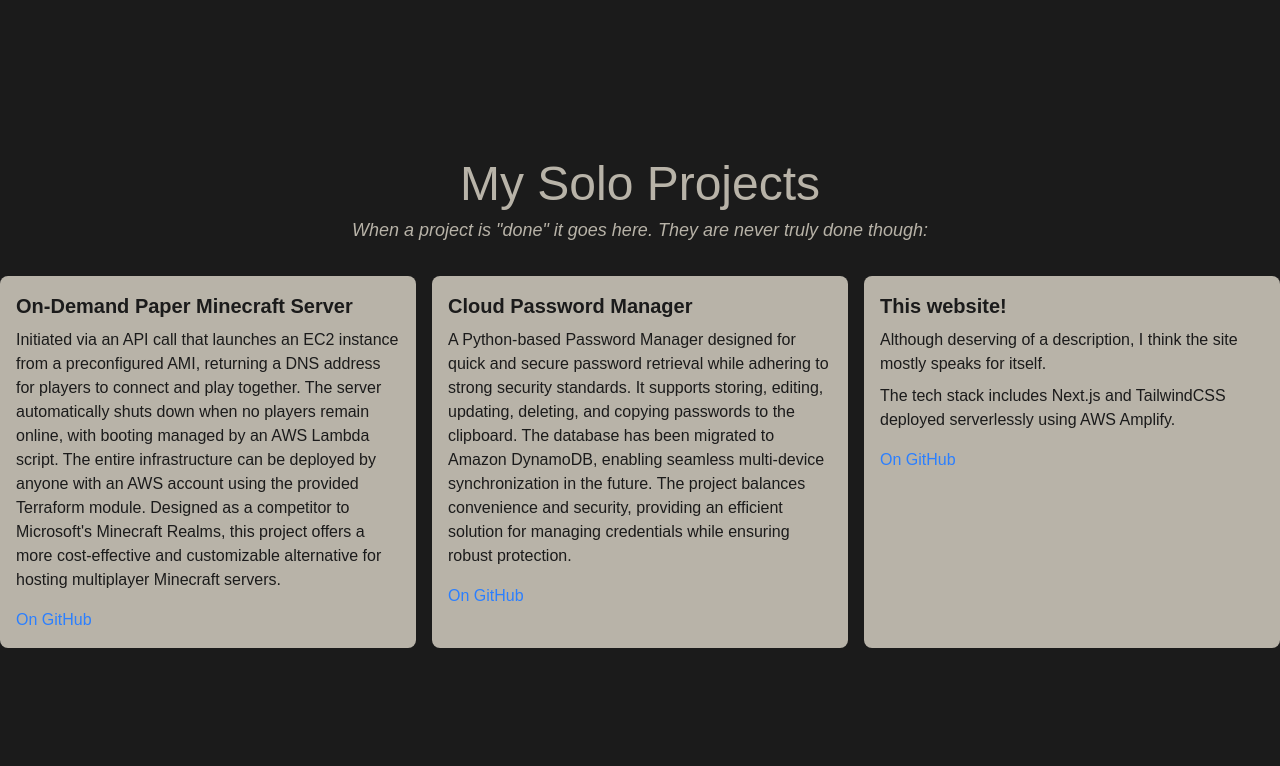
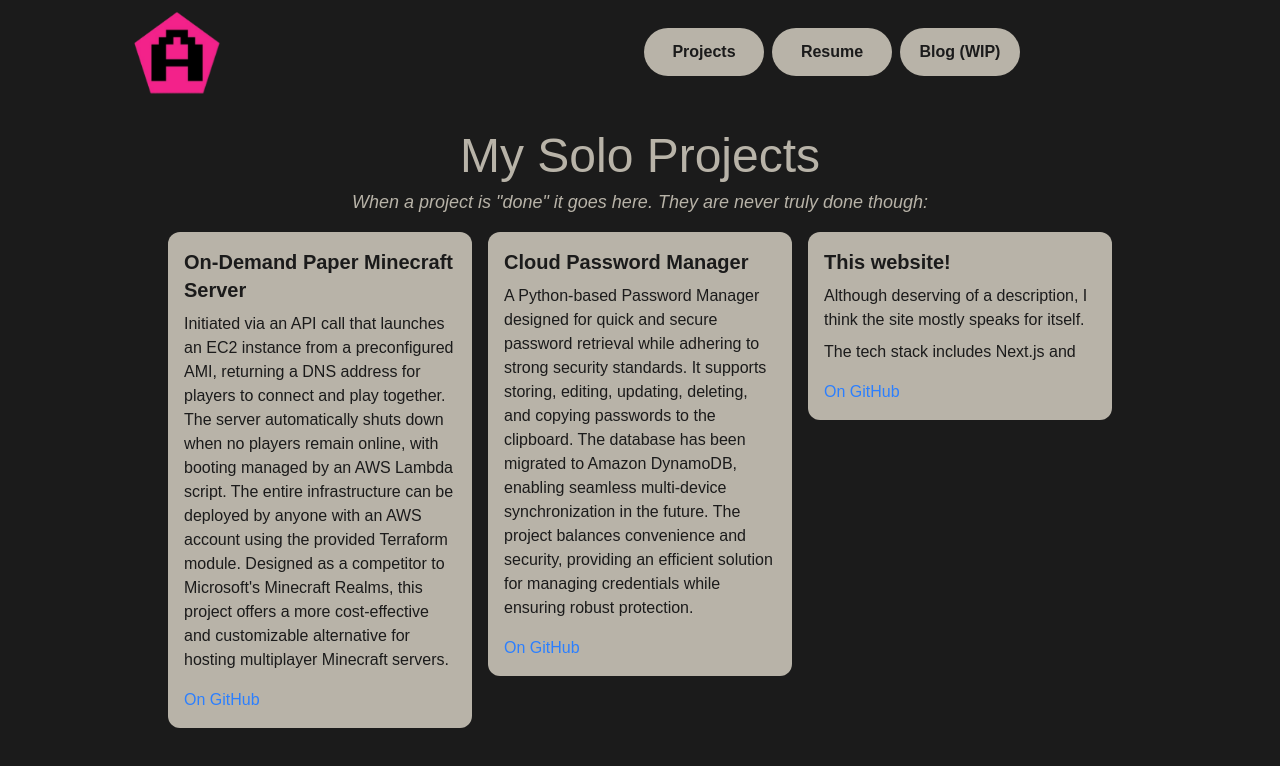
Before and after one commit to andrewnbrown2000/portfolio-website-v2, a Next.js app: page /projects in a window 1280 px wide. Shown: the top 766 px of the page. Built offline with nearby package versions, Linux system fonts and the light colour scheme.

Commit message:
finished up everything except the blog

```diff
--- a/src/components/NavButton.tsx
+++ b/src/components/NavButton.tsx
@@ -5,14 +5,20 @@ interface NavButtonProps {
   href?: string;
   text: string;
   className?: string;
+  target?: string;
+  rel?: string;
 }
 
-export const NavButton: React.FC<NavButtonProps> = ({ selector, href, text, className }) => {
+export const NavButton: React.FC<NavButtonProps> = ({ selector, href, text, className, target, rel }) => {
   const router = useRouter();
 
   const handleClick = () => {
     if (href) {
-      router.push(href);
+      if (href.startsWith('http')) {
+        window.open(href, target, rel);
+      } else {
+        router.push(href);
+      }
     } else if (selector) {
       const element = document.querySelector(selector);
       if (element) {
--- /dev/null
+++ b/src/pages/blog.tsx
@@ -0,0 +1,33 @@
+import HomeButton from "../components/HomeButton";
+import { NavButton } from "../components/NavButton";
+import { useEffect } from "react";
+
+export default function Blog() {
+  return (
+    <div className="container mx-auto max-w-screen-lg">
+      <div className="fixed top-6 md:top-2 left-4 md:left-auto max-w-screen-md">
+        <HomeButton />
+      </div>
+
+      <div className="h-screen">
+        <div>
+          <div className="flex justify-end m-4 lg:mt-7 lg:mr-33">
+            <div className="flex flex-col space-y-2 lg:flex-row lg:space-y-0 lg:space-x-2">
+              <NavButton href="/projects" text="Projects"
+              className="rounded-full border border-solid border-transparent transition-colors flex items-center justify-center bg-foreground text-background gap-2 hover:bg-[#383838] dark:hover:bg-[#ccc] text-sm sm:text-base font-bold w-24 h-10 sm:w-30 sm:h-12" />
+              <NavButton href="https://misc-publiclyaccessible-things.s3.us-east-1.amazonaws.com/andrewbrown_resume_mar2025.pdf" text="Resume" target="_blank"
+              className="rounded-full border border-solid border-transparent transition-colors flex items-center justify-center bg-foreground text-background gap-2 hover:bg-[#383838] dark:hover:bg-[#ccc] text-sm sm:text-base font-bold w-24 h-10 sm:w-30 sm:h-12" />
+            </div>
+          </div>
+        </div>
+        {/* end nav bar */}
+
+        <div className="flex min-h-screen flex-col items-center justify-between p-4 md:p-10">
+          <div>
+            <h1 className="text-3xl sm:text-3xl lg:text-5xl text-center">Nothing to see here! I'm still working on this.</h1>
+          </div>
+        </div>
+      </div>
+    </div>
+  );
+}
--- a/src/pages/index.tsx
+++ b/src/pages/index.tsx
@@ -1,9 +1,20 @@
+import { useEffect } from "react";
 import Image from "next/image";
 import HomeButton from "../components/HomeButton";
 import { NavButton } from "../components/NavButton";
 import ScrollArrow from '../components/ScrollArrow';
 
 export default function Home() {
+
+  // dissable horizontal scroll
+  useEffect(() => {
+    document.body.classList.add("no-scroll");
+
+    return () => {
+      document.body.classList.remove("no-scroll");
+    };
+  }, []);
+
   return (
     // home button
     <div className="container mx-auto max-w-screen-lg">
@@ -12,21 +23,21 @@ export default function Home() {
       </div>
 
       <div className="h-screen">
-        {/* nav bar */}
         <div>
           <div className="flex justify-end m-4 lg:mt-7 lg:mr-33">
             <div className="flex flex-col space-y-2 lg:flex-row lg:space-y-0 lg:space-x-2">
               <NavButton selector=".about-me" text="About"
-                className="rounded-full border border-solid border-transparent transition-colors flex items-center justify-center bg-foreground text-background gap-2 hover:bg-[#383838] dark:hover:bg-[#ccc] text-sm sm:text-base font-bold w-24 h-10 sm:w-30 sm:h-12" />
+              className="rounded-full border border-solid border-transparent transition-colors flex items-center justify-center bg-foreground text-background gap-2 hover:bg-[#383838] dark:hover:bg-[#ccc] text-sm sm:text-base font-bold w-24 h-10 sm:w-30 sm:h-12" />
               <NavButton href="/projects" text="Projects"
-                className="rounded-full border border-solid border-transparent transition-colors flex items-center justify-center bg-foreground text-background gap-2 hover:bg-[#383838] dark:hover:bg-[#ccc] text-sm sm:text-base font-bold w-24 h-10 sm:w-30 sm:h-12" />
-              <NavButton href="/resume" text="Resume"
-                className="rounded-full border border-solid border-transparent transition-colors flex items-center justify-center bg-foreground text-background gap-2 hover:bg-[#383838] dark:hover:bg-[#ccc] text-sm sm:text-base font-bold w-24 h-10 sm:w-30 sm:h-12" />
+              className="rounded-full border border-solid border-transparent transition-colors flex items-center justify-center bg-foreground text-background gap-2 hover:bg-[#383838] dark:hover:bg-[#ccc] text-sm sm:text-base font-bold w-24 h-10 sm:w-30 sm:h-12" target="_blank" rel="noopener noreferrer" />
+              <NavButton href="https://misc-publiclyaccessible-things.s3.us-east-1.amazonaws.com/andrewbrown_resume_mar2025.pdf" text="Resume" target="_blank" rel="noopener noreferrer"
+              className="rounded-full border border-solid border-transparent transition-colors flex items-center justify-center bg-foreground text-background gap-2 hover:bg-[#383838] dark:hover:bg-[#ccc] text-sm sm:text-base font-bold w-24 h-10 sm:w-30 sm:h-12" />
               <NavButton href="/blog" text="Blog (WIP)"
-                className="rounded-full border border-solid border-transparent transition-colors flex items-center justify-center bg-foreground text-background gap-2 hover:bg-[#383838] dark:hover:bg-[#ccc] text-sm sm:text-base font-bold w-24 h-10 sm:w-30 sm:h-12" />
+              className="rounded-full border border-solid border-transparent transition-colors flex items-center justify-center bg-foreground text-background gap-2 hover:bg-[#383838] dark:hover:bg-[#ccc] text-sm sm:text-base font-bold w-24 h-10 sm:w-30 sm:h-12" target="_blank" rel="noopener noreferrer" />
             </div>
           </div>
         </div>
+        {/* end nav bar */}
 
         {/* profile pic and description */}
         <div className="flex max-h- justify-center items-center flex-col mt-6 lg:mt-40">
@@ -46,7 +57,7 @@ export default function Home() {
 
       <div>
         {/* about me section */}
-        <div className="about-me md:mb-[30vh] flex flex-col items-center">
+        <div className="about-me mb-[15vh] md:mb-[30vh] flex flex-col items-center">
           <div className="max-w-4xl">
             <h2 className="text-center text-2xl sm:text-6xl font-bold sm:mb-10">About Me</h2>
             <p className="text-center max-w-4xl mx-auto p-4">&emsp;I grew up staying up way too late playing video games on the
--- a/src/pages/projects.tsx
+++ b/src/pages/projects.tsx
@@ -1,17 +1,40 @@
-import Image from "next/image";
 import HomeButton from "../components/HomeButton";
 import { NavButton } from "../components/NavButton";
+import { useEffect } from "react";
 
 export default function Projects() {
   return (
-    <div className="justify-center items-center mt-6 lg:mt-40 mx-4 md:mx-auto">
+    <div className="container mx-auto max-w-screen-lg">
+      <div className="fixed top-6 md:top-2 left-4 md:left-auto max-w-screen-md">
+        <HomeButton />
+      </div>
+
+      <div className="h-screen">
+        <div>
+          <div className="flex justify-end m-4 lg:mt-7 lg:mr-33">
+            <div className="flex flex-col space-y-2 lg:flex-row lg:space-y-0 lg:space-x-2">
+              <NavButton href="/projects" text="Projects"
+              className="rounded-full border border-solid border-transparent transition-colors flex items-center justify-center bg-foreground text-background gap-2 hover:bg-[#383838] dark:hover:bg-[#ccc] text-sm sm:text-base font-bold w-24 h-10 sm:w-30 sm:h-12" />
+              <NavButton href="https://misc-publiclyaccessible-things.s3.us-east-1.amazonaws.com/andrewbrown_resume_mar2025.pdf" text="Resume" target="_blank"
+              className="rounded-full border border-solid border-transparent transition-colors flex items-center justify-center bg-foreground text-background gap-2 hover:bg-[#383838] dark:hover:bg-[#ccc] text-sm sm:text-base font-bold w-24 h-10 sm:w-30 sm:h-12" />
+              <NavButton href="/blog" text="Blog (WIP)"
+              className="rounded-full border border-solid border-transparent transition-colors flex items-center justify-center bg-foreground text-background gap-2 hover:bg-[#383838] dark:hover:bg-[#ccc] text-sm sm:text-base font-bold w-24 h-10 sm:w-30 sm:h-12" />
+            </div>
+          </div>
+        </div>
+        {/* end nav bar */}
+
+        <div className="flex min-h-screen flex-col items-center justify-between p-4 md:p-10">
+          <div>
             <h1 className="text-3xl sm:text-3xl lg:text-5xl text-center">My Solo Projects</h1>
             <p className="text-center w-full italic pt-2 mx-2 sm:mx-0 lg:text-lg">
               When a project is "done" it goes here. They are never truly done though:
             </p>
+          </div>
 
-      <div className="grid grid-cols-1 md:grid-cols-2 lg:grid-cols-3 gap-4 mt-8 mb-4">
-        <div className="bg-foreground text-background p-4 rounded-lg flex flex-col">
+          {/* if u remove "items-start" then it ruins the sizing of the columns */}
+          <div className="flex flex-col items-start md:flex-row gap-4 mt-4 flex-grow">
+            <div className="flex-1 p-4 bg-foreground text-background rounded-xl">
               <h2 className="text-xl font-bold">On-Demand Paper Minecraft Server</h2>
               <p className="mt-2">
               Initiated via an API call that launches an EC2 instance from a preconfigured AMI,
@@ -22,9 +45,9 @@ export default function Projects() {
               Minecraft Realms, this project offers a more cost-effective and customizable
               alternative for hosting multiplayer Minecraft servers.
               </p>
-          <a href="#" className="text-blue-500 hover:underline mt-4 block">On GitHub</a>
+              <a href="https://github.com/andrewnbrown2000/paper-server" target="_blank" rel="noopener noreferrer" className="text-blue-500 hover:underline mt-4 block">On GitHub</a>
             </div>
-        <div className="bg-foreground text-background p-4 rounded-lg flex flex-col">
+            <div className="flex-1 p-4 bg-foreground text-background rounded-xl">
               <h2 className="text-xl font-bold">Cloud Password Manager</h2>
               <p className="mt-2">
               A Python-based Password Manager designed for quick and secure password retrieval while
@@ -34,17 +57,20 @@ export default function Projects() {
               balances convenience and security, providing an efficient solution for managing
               credentials while ensuring robust protection.
               </p>
-          <a href="#" className="text-blue-500 hover:underline mt-4 block">On GitHub</a>
+              <a href="https://github.com/andrewnbrown2000/password_manager" target="_blank" rel="noopener noreferrer" className="text-blue-500 hover:underline mt-4 block">On GitHub</a>
             </div>
-        <div className="bg-foreground text-background p-4 rounded-lg flex flex-col">
+            <div className="flex-1 p-4 bg-foreground text-background rounded-xl">
               <h2 className="text-xl font-bold">This website!</h2>
               <p className="mt-2">
               Although deserving of a description, I think the site mostly speaks for itself.
               </p>
               <p className="mt-2">
-            The tech stack includes Next.js and TailwindCSS deployed serverlessly using AWS Amplify.
+              The tech stack includes Next.js and
               </p>
-          <a href="#" className="text-blue-500 hover:underline mt-4 block">On GitHub</a>
+              <a href="https://github.com/andrewnbrown2000/portfolio-website-v2" target="_blank" rel="noopener noreferrer" className="text-blue-500 hover:underline mt-4 block">On GitHub</a>
+            </div>
+          </div>
+          {/* end columns section */}
         </div>
       </div>
     </div>
--- a/src/styles/globals.css
+++ b/src/styles/globals.css
@@ -16,5 +16,9 @@ body {
   background: var(--background);
   color: var(--foreground);
   font-family: Arial, Helvetica, sans-serif;
+}
+
+/* disable horizontal scroll */
+.no-scroll {
   overflow-x: hidden;
 }
```
Lines whose indentation alone changed are shown as unchanged.
